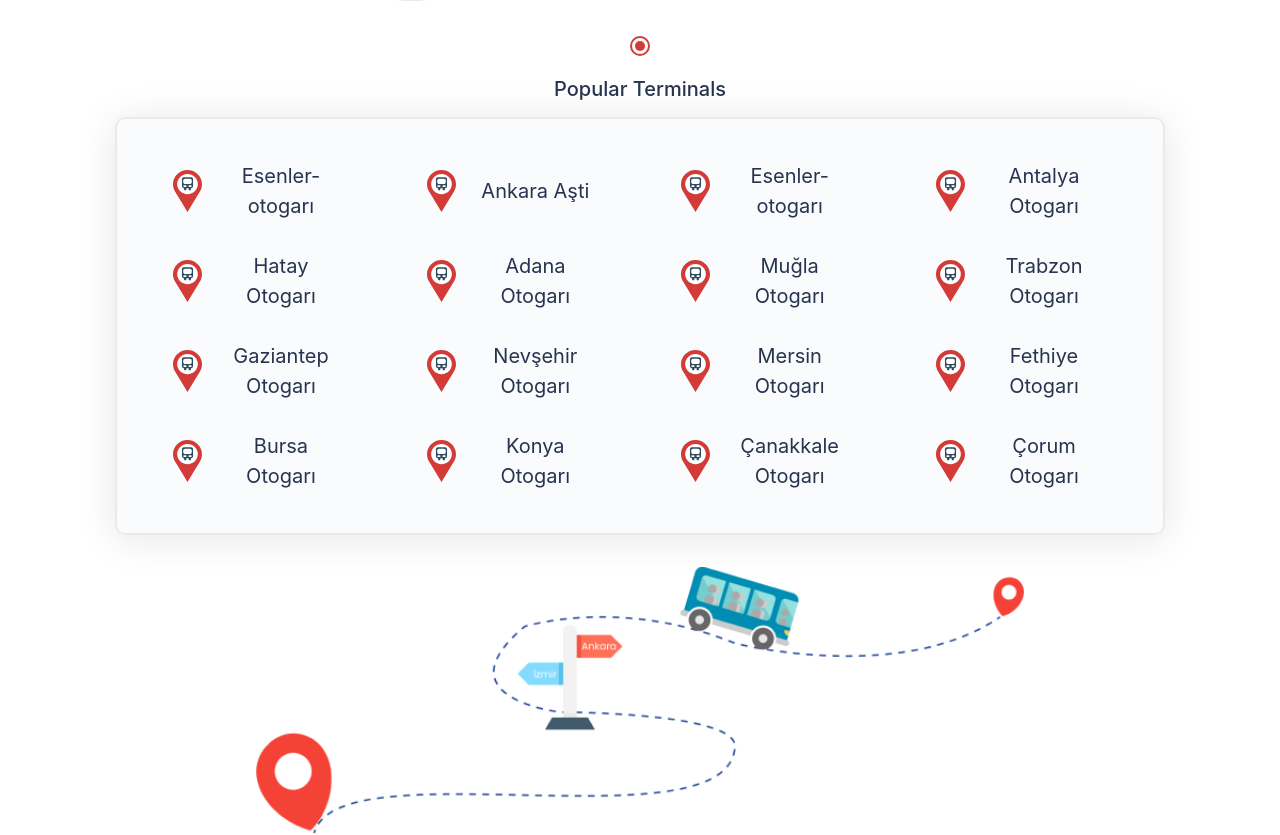
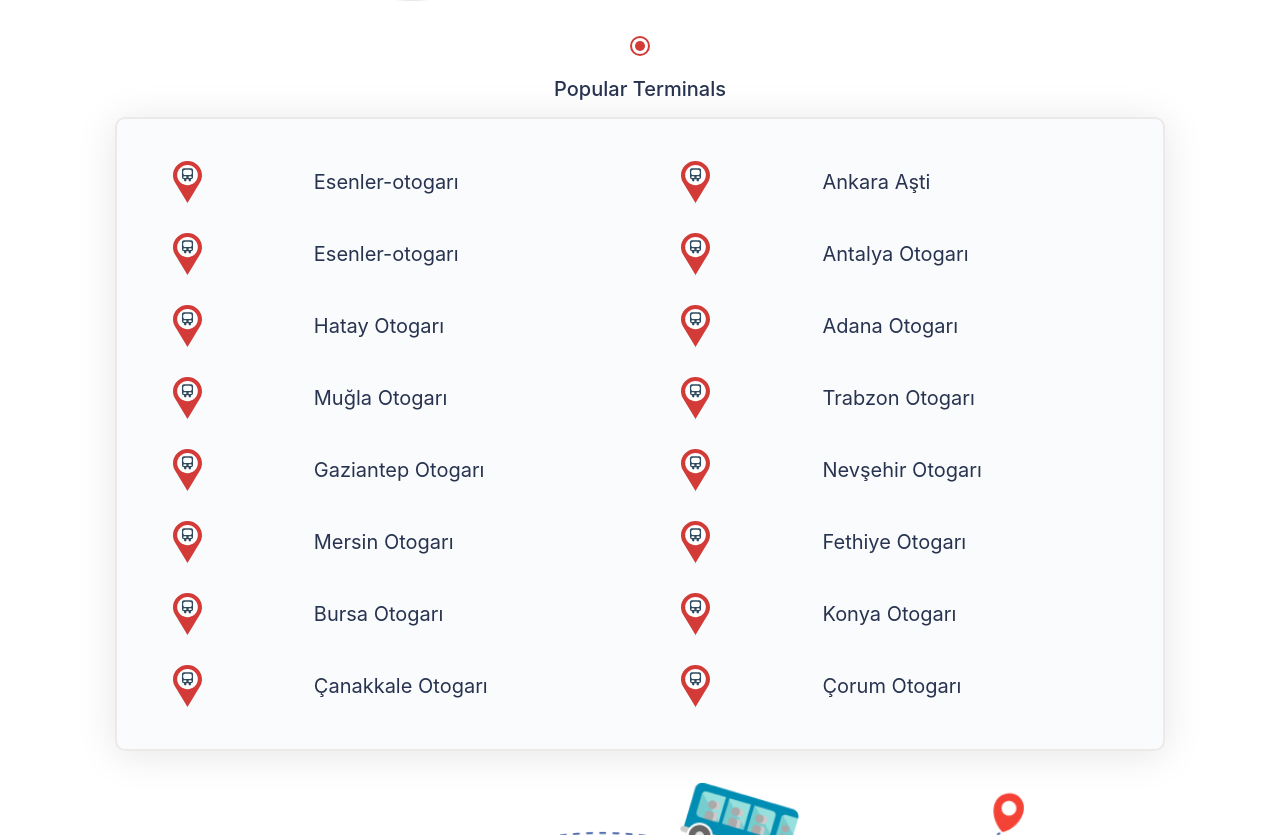
Before and after one commit to TUGBAAYY/buslinker, a React (Create React App) app: page / in a window 1280 px wide. Shown: the part 1965-2800 px from the top of the page. Built offline with nearby package versions, Linux system fonts and the light colour scheme.

Commit message:
firstCommit

```diff
--- a/src/components/footer/footer.css
+++ b/src/components/footer/footer.css
@@ -228,7 +228,7 @@ h1{
     width: 40px !important;
 }
 
-.style_bottom{
+/* .style_bottom{
     align-items: center;
     background-color: #293241;
     display: flex;
@@ -247,7 +247,7 @@ h1{
     font-weight: 0;
     line-height: 0;
     line-height: 0;
-}
+} */
 
 
 
@@ -256,7 +256,7 @@ h1{
       flex: 1 1 calc(33.333% - 16px); /* 3 sütunlu ve boşluklu düzen */
     }
     .styleLeft{
-       margin-right: 10%;
+       margin-right: 100%;
     }
     .styleFooter .styleContent {
         display: flex;
@@ -264,9 +264,9 @@ h1{
 
       }
       .styleInput{
-        justify-content: center;
-        align-items: center;
-
+        justify-content: start !important;
+        align-items: start !important;
+        display: flex;
         width: 80%;
       }
       .stylesIcon{
@@ -283,12 +283,12 @@ h1{
       .styleİtems .styleList{
         margin-top: 3rem;
       }
-      .styleİtems .styleList h3,a{
-        justify-content: center !important;
-        width: 100%;
-        margin: 0;
+       .styleList h3, a{
+        margin-left: 3rem;
+      }
 
-      }
+
+
 
 
   }
@@ -298,9 +298,3 @@ h1{
       flex: 1 1 calc(50% - 30px); /* 2 sütunlu ve boşluklu düzen */
     }
   }
-
-  @media screen and (max-width: 465px) {
-    .styleFooter .styleContent > div {
-      flex: 1 1 calc(100% - 20px); /* Tek sütunlu ve boşluklu düzen */
-    }
-  }
--- a/src/components/terminals/terminals.css
+++ b/src/components/terminals/terminals.css
@@ -12,8 +12,8 @@
     height: auto;
 
     padding: 42px 56px;
-    width: 73%; /* Sayfanın genişliğine göre ayarlayabilirsiniz */
-    margin: auto; /* Sayfayı ortalamak için */
+    width: 73%;
+    margin: auto;
     align-items: center;
     justify-content: center;
     text-align: center;
@@ -44,17 +44,50 @@
     height: 100%;
 }
 
-@media screen and (max-width: 980px) {
-    .terminalcontaine{
-        display: grid;
-        grid-template-columns: repeat(3, 1fr);
-        grid-template-rows: repeat(3, 1fr);
-    }
- }
-@media screen and (max-width: 650px) {
-    .terminalcontaine{
+@media screen and (max-width: 1300px) {
+    .terminalcontaine {
+        grid-column-gap: 83px;
+        grid-row-gap: 30px;
+        background: rgba(140, 169, 187, 0.05);
+        border: 2px solid #eee9e9;
+        border-radius: 10px;
+        box-shadow: 0 4px 40px rgba(0, 0, 0, .1);
+        column-gap: 83px;
         display: grid;
         grid-template-columns: repeat(2, 1fr);
         grid-template-rows: repeat(2, 1fr);
+        height: auto;
+
+        padding: 42px 56px;
+        width: 73%;
+        margin: auto;
+        align-items: center;
+        justify-content: center;
+        text-align: center;
+    }
+    .terminalCity a {
+        display: flex;
     }
  }
+@media screen and (max-width: 740px) {
+    .terminalcontaine {
+        grid-column-gap: 83px;
+        grid-row-gap: 30px;
+        background: rgba(140, 169, 187, 0.05);
+        border: 2px solid #eee9e9;
+        border-radius: 10px;
+        box-shadow: 0 4px 40px rgba(0, 0, 0, .1);
+        column-gap: 83px;
+        display: grid;
+        grid-template-columns: 1fr;
+        grid-template-rows: 1fr;
+        height: auto;
+
+        padding: 42px 56px;
+        width: 50%;
+        margin: auto;
+        align-items: center;
+        justify-content: center;
+        text-align: center;
+    }
+ }
```
